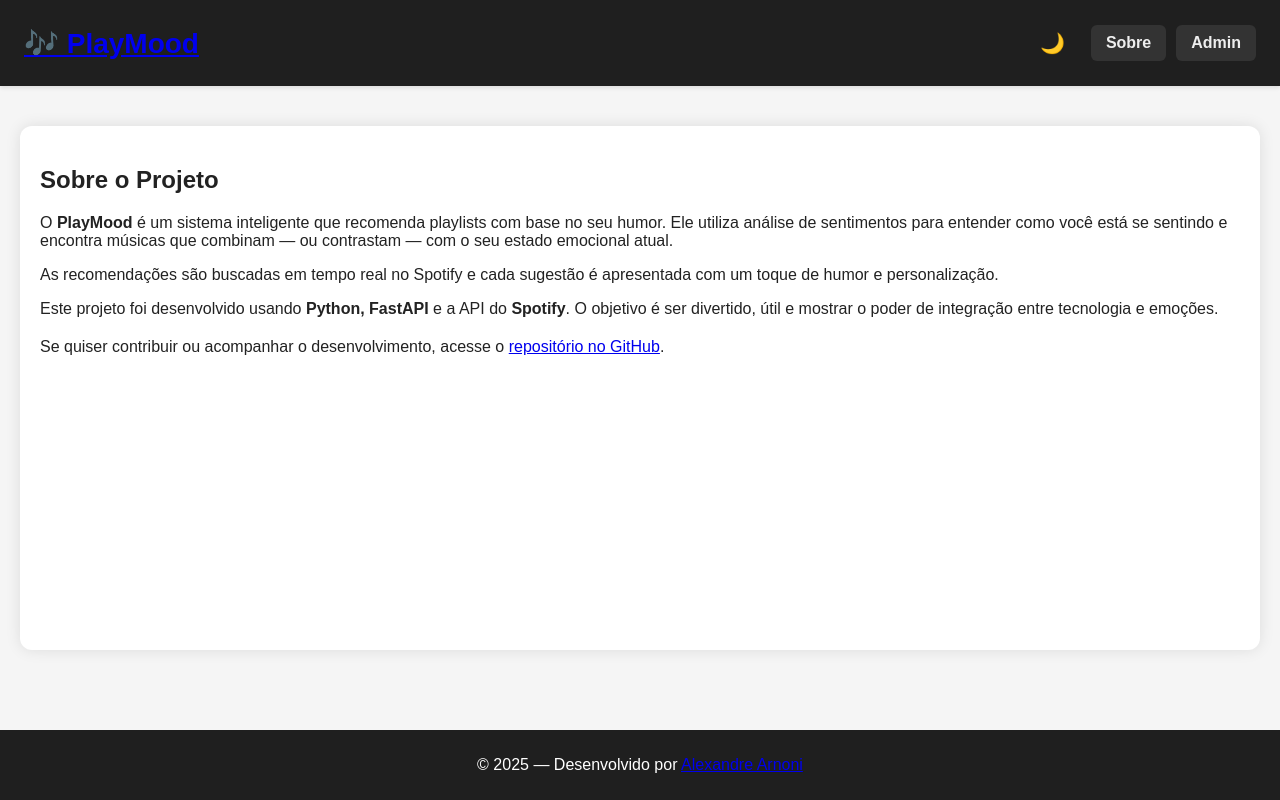
After one commit to alexarnoni/recomendador-playlists, a FastAPI app: template frontend/templates/sobre.html in a window 1280 px wide. The commit adds this page. Run offline with FastAPI, Linux system fonts and the light colour scheme; the template is opened without the code that fills it, so the values that code supplies are empty; parts of the project's set-up code (start-up, migrations or seed data) failed here and were passed over.

Commit message:
algumas atualizacoes visuais no front e melhoria no back

```diff
--- a/backend/config.py
+++ b/backend/config.py
@@ -1,10 +1,10 @@
-from pydantic import BaseSettings
+from pydantic_settings import BaseSettings, SettingsConfigDict
 
 class Settings(BaseSettings):
     SPOTIFY_CLIENT_ID: str
     SPOTIFY_CLIENT_SECRET: str
+    ADMIN_TOKEN: str
 
-    class Config:
-        env_file = ".env"
+    model_config = SettingsConfigDict(env_file=".env")
 
 settings = Settings()
--- a/backend/main.py
+++ b/backend/main.py
@@ -1,15 +1,19 @@
-from fastapi import FastAPI
-from fastapi.responses import JSONResponse
+from fastapi import FastAPI, HTTPException, Form
+from fastapi.responses import JSONResponse, RedirectResponse
 from fastapi.staticfiles import StaticFiles
 from fastapi.templating import Jinja2Templates
 from fastapi.requests import Request
+from collections import Counter
+from config import settings
 
 from sentiment_analysis import analisar_sentimento
 from spotify_api import buscar_playlist
 from historico import salvar_recomendacao
 from cache import playlist_ja_usada, adicionar_ao_cache
 
+import json
 import random
+
 
 app = FastAPI()
 
@@ -19,7 +23,7 @@ templates = Jinja2Templates(directory="../frontend/templates")
 
 @app.get("/")
 def serve_index(request: Request):
-    return templates.TemplateResponse("index.html", {"request": request})
+    return templates.TemplateResponse(request, "index.html")
 
 # Frases para gerar mensagem personalizada
 INTROS = [
@@ -48,6 +52,7 @@ def gerar_mensagem(sentimento):
 
 @app.get("/api/recomendar")
 def recomendar_playlist(frase: str):
+
     if not frase or not frase.strip():
         return JSONResponse(
             status_code=400,
@@ -98,3 +103,71 @@ def recomendar_playlist(frase: str):
         "playlist_1": playlist_1,
         "playlist_2": playlist_2
     })
+
+@app.get("/admin")
+def admin_login(request: Request):
+    return templates.TemplateResponse("admin_login.html", {"request": request, "erro": None})
+
+@app.post("/admin")
+def admin_painel(request: Request, token: str = Form(...)):
+    if token != settings.ADMIN_TOKEN:
+        return templates.TemplateResponse("admin_login.html", {
+            "request": request,
+            "erro": "Senha incorreta!"
+        })
+
+    try:
+        with open("historico_recomendacoes.json", "r", encoding="utf-8") as f:
+            historico = json.load(f)
+    except FileNotFoundError:
+        historico = []
+
+    total = len(historico)
+    ultimas_frases = [item["frase"] for item in historico[-5:]][::-1]
+    sentimentos = [item["sentimento"] for item in historico]
+    mais_comuns = Counter(sentimentos).most_common()
+
+    # ✅ Extra: Playlists mais recomendadas
+    contagem_playlists = {}
+    for item in historico:
+        for key in ["playlist_1", "playlist_2"]:
+            playlist = item.get(key)
+            if playlist:
+                url = playlist["url"]
+                nome = playlist["nome"]
+                chave = (nome, url)
+                contagem_playlists[chave] = contagem_playlists.get(chave, 0) + 1
+
+    mais_recomendadas = [
+        {"nome": nome, "url": url, "contagem": contagem}
+        for (nome, url), contagem in sorted(contagem_playlists.items(), key=lambda x: x[1], reverse=True)
+    ][:5]  # Top 5
+
+    return templates.TemplateResponse(request, "admin.html", {
+        "total": total,
+        "ultimas_frases": ultimas_frases,
+        "mais_comuns": mais_comuns,
+        "recomendacoes": historico,
+        "mais_recomendadas": mais_recomendadas
+    })
+
+@app.get("/sobre")
+def sobre(request: Request):
+    return templates.TemplateResponse(request, "sobre.html")
+
+@app.post("/admin/limpar")
+def limpar_historico(request: Request, senha: str = Form(...)):
+    if senha != settings.ADMIN_TOKEN:
+        return templates.TemplateResponse("admin_login.html", {
+            "request": request,
+            "erro": "Senha incorreta para limpeza!"
+        })
+
+    try:
+        with open("historico_recomendacoes.json", "w", encoding="utf-8") as f:
+            json.dump([], f)
+        print("[ADMIN] Histórico limpo com sucesso!")
+    except Exception as e:
+        raise HTTPException(status_code=500, detail=f"Erro ao limpar histórico: {str(e)}")
+
+    return RedirectResponse(url="/admin", status_code=302)
--- a/frontend/static/script.js
+++ b/frontend/static/script.js
@@ -1,6 +1,8 @@
 async function getRecommendation() {
-    let frase = document.getElementById("sentimento").value;
+    let frase = document.getElementById("sentimento")?.value;
     let resultado = document.getElementById("resultado");
+
+    if (!frase || !resultado) return;
 
     try {
         let response = await fetch(`http://127.0.0.1:8000/api/recomendar?frase=${encodeURIComponent(frase)}`);
@@ -42,14 +44,15 @@ function renderizarPlaylist(playlist) {
             <button style="margin-top: 10px; padding: 10px;">🎧 Ouvir Playlist</button>
         </a>
     </div>
-`;
+    `;
 }
 
 function selecionarSentimento(sentimento) {
-    // Preenche o campo de texto com uma frase automática
     const input = document.getElementById("sentimento");
+    if (!input) return;
+
     input.value = `Estou sentindo ${sentimento}`;
-    getRecommendation(); // Chama a recomendação direto
+    getRecommendation();
 }
 
 function alternarModo() {
@@ -60,16 +63,16 @@ function alternarModo() {
     body.classList.toggle("light-mode");
 
     const modoAtual = body.classList.contains("dark-mode") ? "dark" : "light";
-    toggle.textContent = modoAtual === "dark" ? "☀️" : "🌙";
+    if (toggle) {
+        toggle.textContent = modoAtual === "dark" ? "☀️" : "🌙";
+    }
 
-    // Salva no localStorage
     localStorage.setItem("modo-visual", modoAtual);
 }
 
-// Carrega o modo salvo
 window.onload = function () {
     const modoSalvo = localStorage.getItem("modo-visual") || "light";
-    document.body.classList.add(modoSalvo + "-mode");
+    document.body.classList.add(`${modoSalvo}-mode`);
 
     const toggle = document.getElementById("modo-toggle");
     if (toggle) {
@@ -78,7 +81,11 @@ window.onload = function () {
 }
 
 function resetarInterface() {
-    document.getElementById("sentimento").value = "";
-    document.getElementById("resultado").innerHTML = "";
-    document.getElementById("nova-recomendacao").style.display = "none";
+    const input = document.getElementById("sentimento");
+    const resultado = document.getElementById("resultado");
+    const novaRecomendacao = document.getElementById("nova-recomendacao");
+
+    if (input) input.value = "";
+    if (resultado) resultado.innerHTML = "";
+    if (novaRecomendacao) novaRecomendacao.style.display = "none";
 }
--- a/frontend/static/styles.css
+++ b/frontend/static/styles.css
@@ -1,54 +1,126 @@
+:root {
+  --fundo: #f5f5f5;
+  --texto: #222;
+  --bg-secundario: #eaeaea;
+  --cor-borda: #ccc;
+}
+
+body.dark-mode {
+  --fundo: #1e1e1e;
+  --texto: #f0f0f0;
+  --bg-secundario: #2a2a2a;
+  --cor-borda: #444;
+}
+
 body {
   font-family: Arial, sans-serif;
-    background-color: #f5f5f5;
+  background-color: var(--fundo);
   margin: 0;
   padding: 0;
-    color: #222;
+  color: var(--texto);
+  display: flex;
+  flex-direction: column;
+  transition: background-color 0.4s, color 0.4s;
 }
 
-header {
-    background-color: #111;
-    color: white;
-    padding: 20px;
-    text-align: center;
-    font-size: 24px;
+html, body {
+  height: 100%;
 }
 
+main {
+  flex: 1;
+  max-width: 1200px;
+  margin: 40px auto;
+  padding: 20px;
+  background-color: white;
+  border-radius: 12px;
+  box-shadow: 0 0 15px rgba(0, 0, 0, 0.1);
+  transition: background-color 0.4s, color 0.4s, border 0.4s;
+}
+
+/* HEADER */
+.top-header {
+  background-color: #1f1f1f;
+  padding: 16px 24px;
+  box-shadow: 0 2px 4px rgba(0, 0, 0, 0.1);
+}
+
+.top-header h1 {
+  font-size: 28px;
+  color: #f0f0f0;
+  margin: 0;
+}
+
+.header-content {
+  display: flex;
+  justify-content: space-between;
+  align-items: center;
+  flex-wrap: wrap;
+}
+
+.header-actions {
+  display: flex;
+  align-items: center;
+  gap: 10px;
+}
+
+.btn-header {
+  padding: 8px 14px;
+  background-color: #333;
+  color: #eee;
+  text-decoration: none;
+  border-radius: 6px;
+  font-weight: bold;
+  border: 1px solid transparent;
+  transition: background-color 0.3s ease, border 0.3s ease;
+}
+
+.btn-header:hover {
+  background-color: #444;
+  border: 1px solid #666;
+}
+
+/* Botão modo escuro */
+#modo-toggle {
+  background: transparent;
+  border: none;
+  font-size: 20px;
+  color: #eee;
+  cursor: pointer;
+}
+
+/* Footer */
 footer {
-    background-color: #111;
+  background-color: #1f1f1f;
   color: white;
   padding: 10px;
   text-align: center;
   margin-top: 40px;
 }
 
-main {
-    max-width: 800px;
-    margin: 40px auto;
-    padding: 20px;
-    background-color: white;
-    border-radius: 12px;
-    box-shadow: 0 0 15px rgba(0, 0, 0, 0.1);
-}
-
-input[type="text"] {
+/* Inputs */
+input[type="text"],
+input[type="password"] {
   padding: 10px;
   width: 100%;
   max-width: 500px;
   margin: 10px 0;
   border: 1px solid #ccc;
   border-radius: 6px;
+  transition: background-color 0.4s, color 0.4s, border 0.4s;
 }
 
+/* Botões gerais */
 button {
   padding: 10px 16px;
-    margin: 5px;
+  margin: 5px 0;
   background-color: #222;
   color: white;
   border: none;
   border-radius: 6px;
   cursor: pointer;
   font-size: 16px;
+  transition: background-color 0.3s ease;
 }
 
 button:hover {
@@ -61,77 +133,9 @@ button:hover {
   border-radius: 10px;
 }
 
-/* Responsividade */
-@media (max-width: 600px) {
-    main {
-        margin: 20px;
-        padding: 15px;
-    }
-
-    button {
-        width: 100%;
-        margin: 5px 0;
-    }
-
-    input[type="text"] {
-        width: 100%;
-    }
-}
-
-html, body {
-    height: 100%;
-}
-
-body {
-    display: flex;
-    flex-direction: column;
-}
-
-main {
-    flex: 1;
-}
-
-/* Botão do modo escuro */
-#modo-toggle {
-    position: absolute;
-    top: 15px;
-    right: 20px;
-    background: transparent;
-    border: none;
-    font-size: 24px;
-    cursor: pointer;
-}
-
-/* Modo claro (padrão) */
-body.light-mode {
-    background-color: #f5f5f5;
-    color: #222;
-}
-
-body.light-mode header,
-body.light-mode footer {
-    background-color: #111;
-    color: white;
-}
-
-body.light-mode main {
-    background-color: white;
-}
-
 /* Modo escuro */
-body.dark-mode {
-    background-color: #121212;
-    color: #eee;
-}
-
-body.dark-mode header,
-body.dark-mode footer {
-    background-color: #000;
-    color: #fff;
-}
-
 body.dark-mode main {
-    background-color: #1e1e1e;
+  background-color: var(--bg-secundario);
   box-shadow: 0 0 10px rgba(255, 255, 255, 0.05);
 }
 
@@ -139,14 +143,14 @@ body.dark-mode input,
 body.dark-mode button {
   background-color: #2c2c2c;
   color: #fff;
-    border: 1px solid #444;
+  border: 1px solid var(--cor-borda);
 }
 
 body.dark-mode button:hover {
   background-color: #444;
 }
 
-/* Animações suaves */
+/* Animação */
 .fade-in {
   animation: fadeIn 0.6s ease-in-out;
 }
@@ -162,17 +166,72 @@ body.dark-mode button:hover {
   }
 }
 
-/* Transição suave de temas */
-body {
-    transition: background-color 0.4s, color 0.4s;
+/* PAINEL ADMIN - estilo responsivo */
+.admin-container {
+  display: flex;
+  flex-direction: column;
+  gap: 20px;
+  padding: 30px;
+  max-width: 1400px;
+  margin: 0 auto;
 }
 
-main, header, footer, input, button {
-    transition: background-color 0.4s, color 0.4s, border 0.4s;
+.admin-grid-top {
+  display: flex;
+  flex-direction: column;
+  gap: 20px;
 }
 
-.erro {
-    color: #cc0000;
-    font-weight: bold;
-    margin-top: 1rem;
+.admin-grid-meio {
+  display: flex;
+  flex-wrap: wrap;
+  gap: 20px;
+  justify-content: space-between;
 }
+
+.admin-section {
+  background-color: var(--bg-secundario, #f0f0f0);
+  padding: 20px;
+  border-radius: 10px;
+  box-shadow: 0 0 4px rgba(0,0,0,0.05);
+  flex: 1;
+  min-width: 300px;
+}
+
+.admin-section h3 {
+  margin-bottom: 15px;
+}
+
+.admin-section ul {
+  list-style: none;
+  padding: 0;
+}
+
+.admin-section li {
+  margin-bottom: 15px;
+  line-height: 1.4em;
+}
+
+form {
+  display: flex;
+  flex-direction: column;
+  gap: 10px;
+}
+
+#grafico-sentimentos {
+  max-width: 600px;
+  margin: 0 auto;
+}
+
+#filtro {
+  padding: 6px;
+  border-radius: 6px;
+  max-width: 200px;
+}
+
+/* Responsivo */
+@media (max-width: 900px) {
+  .admin-grid-meio {
+    flex-direction: column;
+  }
+}
--- /dev/null
+++ b/frontend/templates/base.html
@@ -0,0 +1,23 @@
+<!DOCTYPE html>
+<html lang="pt-br">
+<head>
+    <meta charset="UTF-8">
+    <title>{% block titulo %}PlayMood{% endblock %}</title>
+    <link rel="stylesheet" href="{{ url_for('static', path='styles.css') }}">
+    <link rel="icon" href="{{ url_for('static', path='favicon/favicon-32x32.png') }}" type="image/png">
+</head>
+<body>
+
+    {% include 'shared/header.html' %}
+
+    <main>
+        {% block conteudo %}{% endblock %}
+    </main>
+
+    {% include 'shared/footer.html' %}
+
+    <script src="{{ url_for('static', path='script.js') }}" defer></script>
+    {% block scripts %}{% endblock %}
+
+</body>
+</html>
--- a/frontend/templates/shared/footer.html
+++ b/frontend/templates/shared/footer.html
@@ -1,3 +1,7 @@
 <footer>
-    <p>&copy; 2025 - Desenvolvido por <a href="https://github.com/alexarnoni" target="_blank">Alexandre Arnoni</a></p>
-</footer>
+    <p>&copy; 2025 — Desenvolvido por
+      <a href="https://github.com/alexarnoni" target="_blank" rel="noopener noreferrer" title="Ver GitHub de Alexandre Arnoni">
+        Alexandre Arnoni
+      </a>
+    </p>
+  </footer>
--- a/frontend/templates/shared/header.html
+++ b/frontend/templates/shared/header.html
@@ -1,4 +1,12 @@
-<header>
-    <h1>🎶 Sistema de Recomendação de Playlists</h1>
-    <button id="modo-toggle" onclick="alternarModo()">🌙</button>
+<header class="top-header">
+  <div class="header-content">
+    <h1>
+      <a href="/" class="home-link" aria-label="Voltar para a página inicial">🎶 PlayMood</a>
+    </h1>
+    <nav class="header-actions" aria-label="Menu principal">
+      <button id="modo-toggle" onclick="alternarModo()" title="Alternar modo claro/escuro">🌙</button>
+      <a href="/sobre" class="btn-header">Sobre</a>
+      <a href="/admin" class="btn-header">Admin</a>
+    </nav>
+  </div>
 </header>
--- /dev/null
+++ b/frontend/templates/sobre.html
@@ -0,0 +1,15 @@
+{% extends "base.html" %}
+
+{% block titulo %}Sobre o Projeto - PlayMood{% endblock %}
+
+{% block conteudo %}
+<h2>Sobre o Projeto</h2>
+
+<p>O <strong>PlayMood</strong> é um sistema inteligente que recomenda playlists com base no seu humor. Ele utiliza análise de sentimentos para entender como você está se sentindo e encontra músicas que combinam — ou contrastam — com o seu estado emocional atual.</p>
+
+<p>As recomendações são buscadas em tempo real no Spotify e cada sugestão é apresentada com um toque de humor e personalização.</p>
+
+<p>Este projeto foi desenvolvido usando <strong>Python, FastAPI</strong> e a API do <strong>Spotify</strong>. O objetivo é ser divertido, útil e mostrar o poder de integração entre tecnologia e emoções.</p>
+
+<p style="margin-top: 20px;">Se quiser contribuir ou acompanhar o desenvolvimento, acesse o <a href="https://github.com/alexarnoni/recomendador-playlists" target="_blank">repositório no GitHub</a>.</p>
+{% endblock %}
```
Also changed, not shown: backend/spotify_api.py (+1 -14 lines), backend/test_main.py (added, +26 -0 lines), backend/test_spotify_api.py (added, +24 -0 lines), backend/tradutor.py (added, +18 -0 lines), frontend/templates/admin.html (added, +94 -0 lines), frontend/templates/admin_login.html (added, +23 -0 lines), frontend/templates/index.html (+4 -23 lines). Lines whose indentation alone changed are shown as unchanged.
